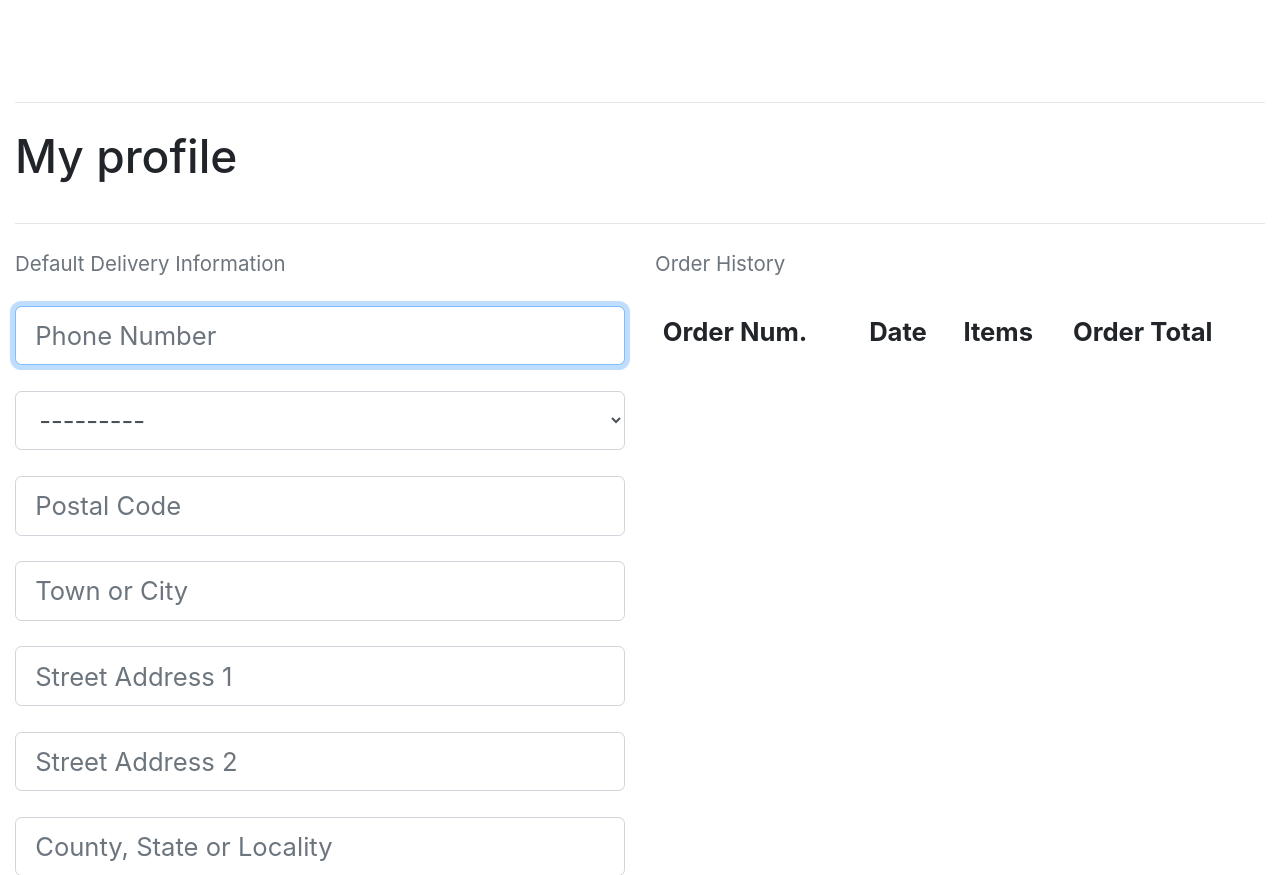
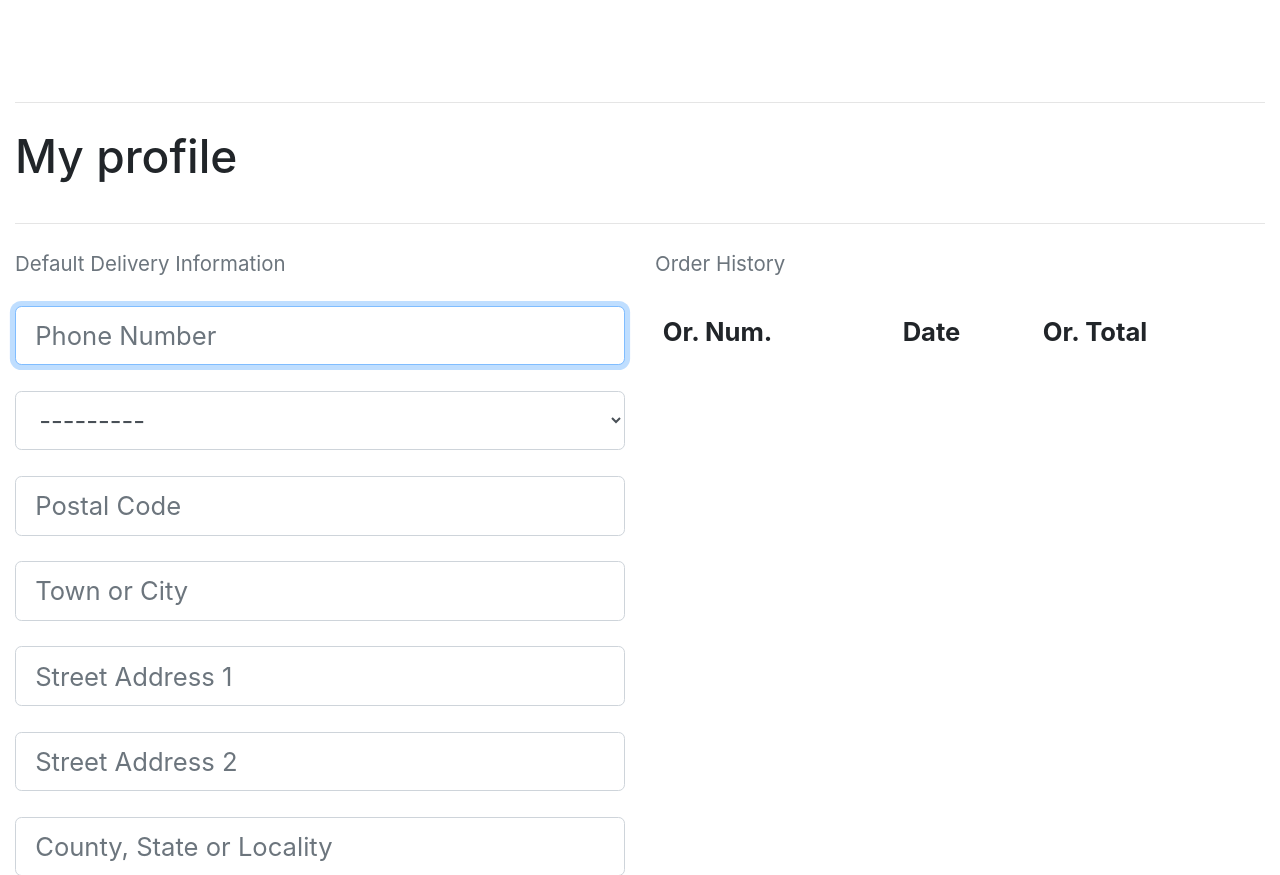
Before and after one commit to Code-Institute-Submissions/Max_Fitness_MS_4, a Django app: page /profiles/ in a window 1280 px wide. Shown: the part 1024-1899 px from the top of the page. Run offline with Django 3.2, Linux system fonts and the light colour scheme; the visitor is signed in with stand-in values (Sample User, id 1); data comes from the database, SQL or seed files in the repository; data that the repository does not hold is empty; parts of the project's set-up code (start-up, migrations or seed data) failed here and were passed over; some libraries are stand-ins or nearby versions.

Commit message:
Check and Format profile app html page

```diff
--- a/profiles/templates/profiles/profile.html
+++ b/profiles/templates/profiles/profile.html
@@ -40,34 +40,21 @@
                     <table class="table table-sm table-borderless">
                         <thead>
                             <tr>
-                                <th>Order Num.</th>
+                                <th>Or. Num.</th>
                                 <th>Date</th>
-                                <th>Items</th>
-                                <th>Order Total</th>
+                                <th>Or. Total</th>
                             </tr>
                         </thead>
                         <tbody>
                             {% for order in orders %}
                             <tr>
                                 <td>
-                                        <a href="{% url 'order_history' order.order_number %}" titel="{{ order.order_number }}">
+                                    <a href="{% url 'order_history' order.order_number %}"
+                                        titel="{{ order.order_number }}">
                                         {{ order.order_number|truncatechars:6 }}
                                     </a>
                                 </td>
                                 <td class="small">{{ order.date }}</td>
-                                    <td>
-                                        <ul class="list-unstyled">
-                                            {% for item in order.lineitems.all %}
-                                                <li class="small">
-                                                    {% if item.product %}
-                                                        Category: {{item.product.category}}, {{item.product.name}}
-                                                    {% else %}
-                                                        Category: {{item.subscription.category}}, {{item.subscription.name}}
-                                                    {% endif %}
-                                                </li>
-                                            {% endfor %}
-                                        </ul>
-                                    </td>
                                 <td>{{ order.order_total }}</td>
                             </tr>
                             {% endfor %}
```
Lines whose indentation alone changed are shown as unchanged.
